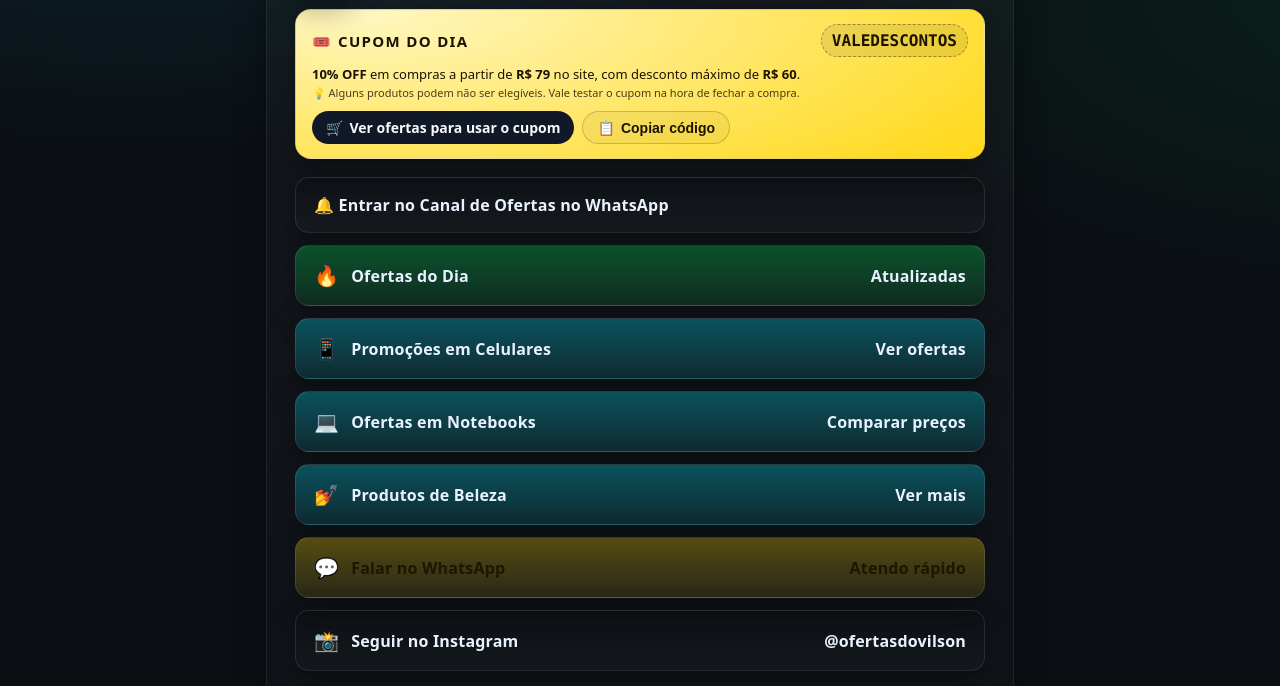
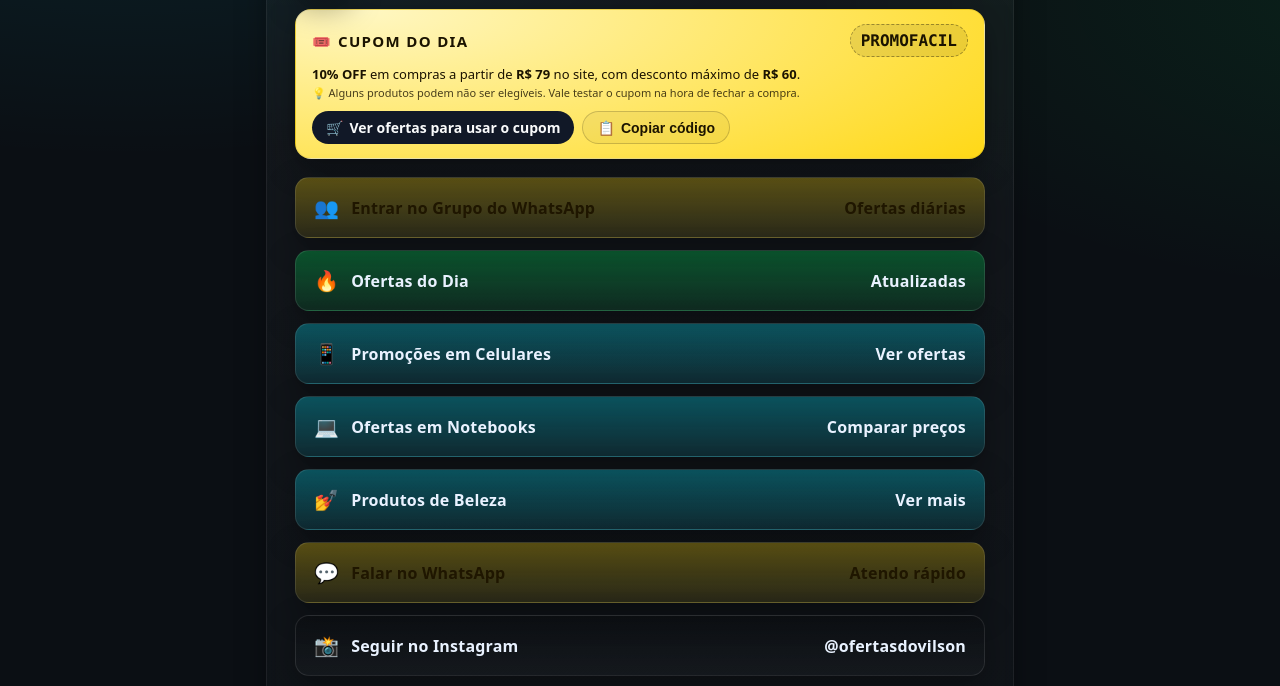
Before and after one commit to vilsonlopes/ofertasdovilson.github.io, a plain HTML site: page index.html in a window 1280 px wide. Shown: the part 104-790 px from the top of the page. Drawn offline with Linux system fonts and the light colour scheme.

Commit message:
Add link grupo whatsapp

```diff
--- a/index.html
+++ b/index.html
@@ -306,7 +306,7 @@
             <span>CUPOM DO DIA</span>
           </div>
           <div class="coupon-code">
-            <span>VALEDESCONTOS</span>
+            <span>PROMOFACIL</span>
           </div>
         </div>
 
@@ -332,9 +332,9 @@
       <!-- FIM: BLOCO CUPOM DO DIA -->
 
       <div class="grid">
-        <a class="btn btn-primary" href="https://whatsapp.com/channel/0029Vb7CvjFLikgA9ldXm41y" target="_blank"
-          rel="noopener">
-          🔔 Entrar no Canal de Ofertas no WhatsApp
+        <a class="btn warn" target="_blank" rel="nofollow noopener" href="https://chat.whatsapp.com/J2Vv5tfmekZIW44yY4wACx">
+          <span class="row"><span class="emoji">👥</span><span>Entrar no Grupo do WhatsApp</span></span>
+          <span class="mini">Ofertas diárias</span>
         </a>
 
         <a class="btn primary" target="_blank" href="https://mercadolivre.com/sec/2K4YxGj">
```
